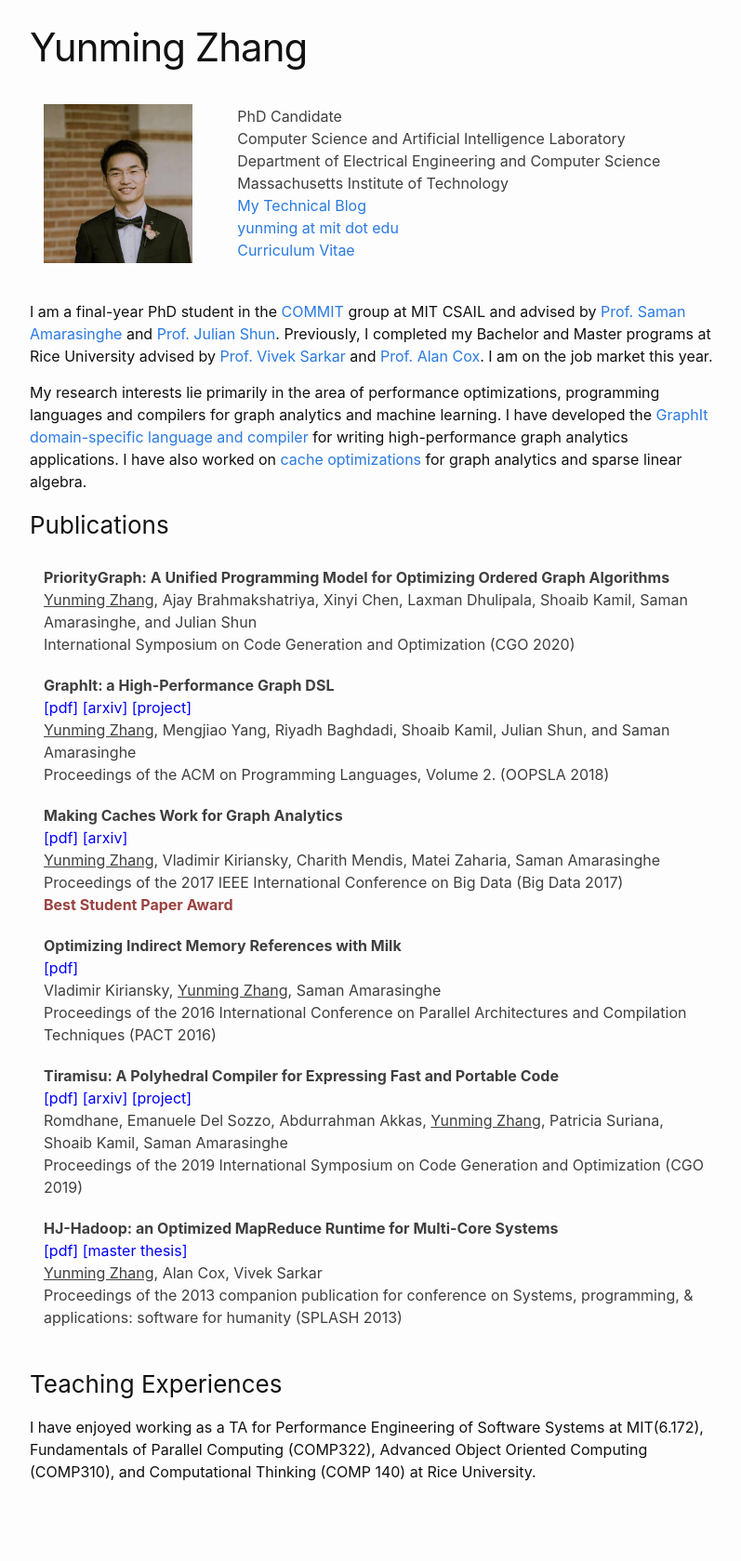
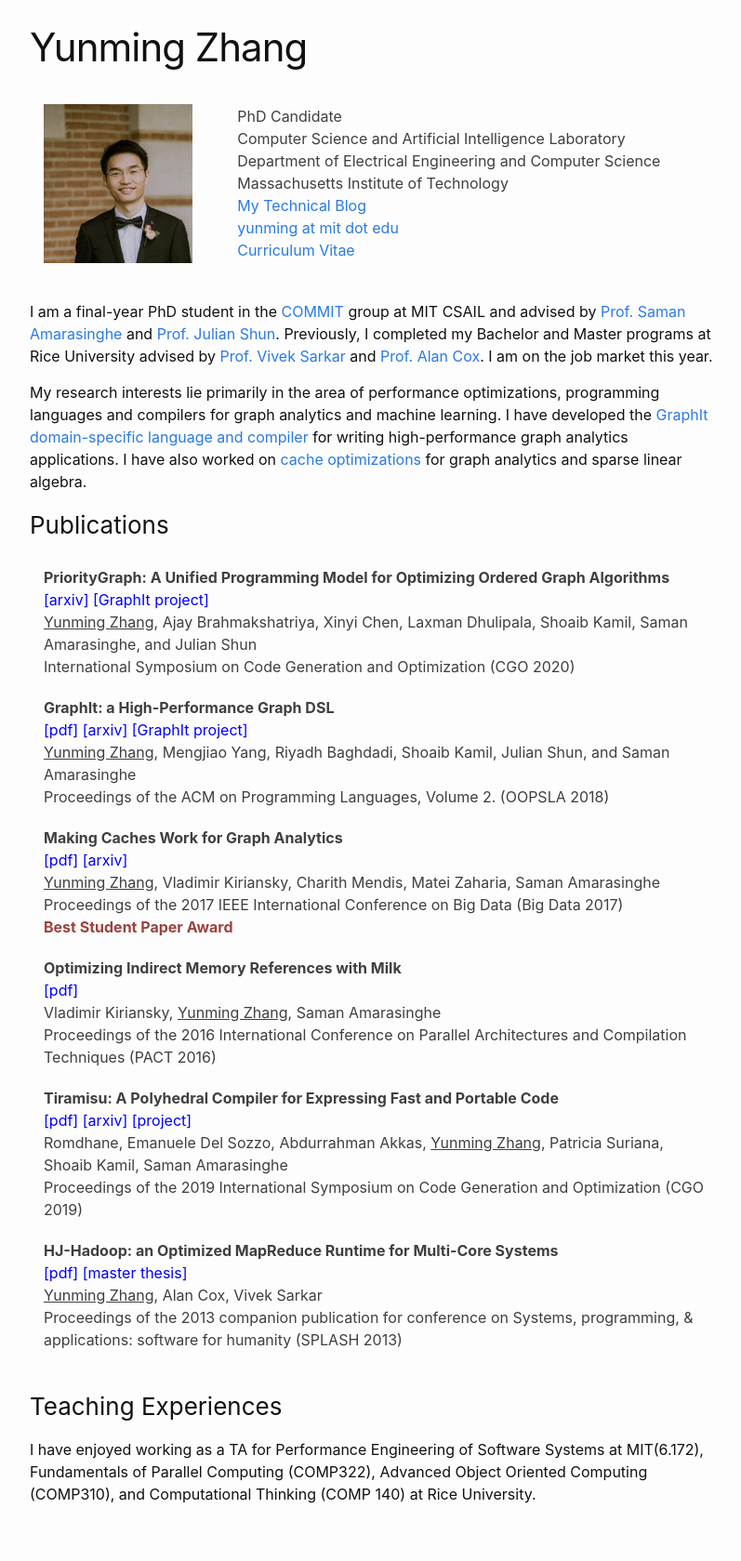
Before and after one commit to yunmingzhang17/yunmingzhang17.github.io, a Jekyll site: the page built from index.md, in a window 1280 px wide. Shown: the whole page at 93% size, without its empty margins (238-1035 px from the left). Built offline with Jekyll 4.4.1, drawn with Linux system fonts in a browser that asks for light colours; before the commit the page ends 1655 px from its top, so only the background shows below that.

Commit message:
adding arxiv for PriorityGraph

```diff
--- a/_includes/main.html
+++ b/_includes/main.html
@@ -38,9 +38,9 @@ My research interests lie primarily in the area of performance optimizations, pr
       <td>
 	<b>PriorityGraph: A Unified Programming Model for Optimizing Ordered Graph Algorithms</b><br>
 	<!-- <a href="https://dl.acm.org/citation.cfm?id=3276491" style="color: #0000FF"> [pdf] </a> -->
-<!-- 	<a href="https://arxiv.org/abs/1805.00923" style="color: #0000FF">[arxiv]</a> -->
-<!-- 	<a href="https://graphit-lang.org" style="color: #0000FF"> [project] </a> -->
-<!--	<br> -->
+ 	<a href="https://arxiv.org/abs/1911.07260" style="color: #0000FF">[arxiv]</a>
+ 	<a href="https://graphit-lang.org" style="color: #0000FF"> [GraphIt project] </a>
+	<br>
 	<u>Yunming Zhang</u>, Ajay Brahmakshatriya, Xinyi Chen, Laxman Dhulipala, Shoaib Kamil, Saman Amarasinghe, and Julian Shun<br>
 	    International Symposium on Code Generation and Optimization (CGO 2020)<br>
       </td>
@@ -51,7 +51,7 @@ My research interests lie primarily in the area of performance optimizations, pr
 	<b>GraphIt: a High-Performance Graph DSL</b><br>
 	<a href="https://dl.acm.org/citation.cfm?id=3276491" style="color: #0000FF"> [pdf] </a>
 	<a href="https://arxiv.org/abs/1805.00923" style="color: #0000FF">[arxiv]</a>
-	<a href="https://graphit-lang.org" style="color: #0000FF"> [project] </a>
+	<a href="https://graphit-lang.org" style="color: #0000FF"> [GraphIt project] </a>
 	<br>
 	<u>Yunming Zhang</u>, Mengjiao Yang, Riyadh Baghdadi, Shoaib Kamil, Julian Shun, and Saman Amarasinghe<br>
 	    Proceedings of the ACM on Programming Languages, Volume 2. (OOPSLA 2018)<br>
```
Also changed, not shown: 4 other files.
